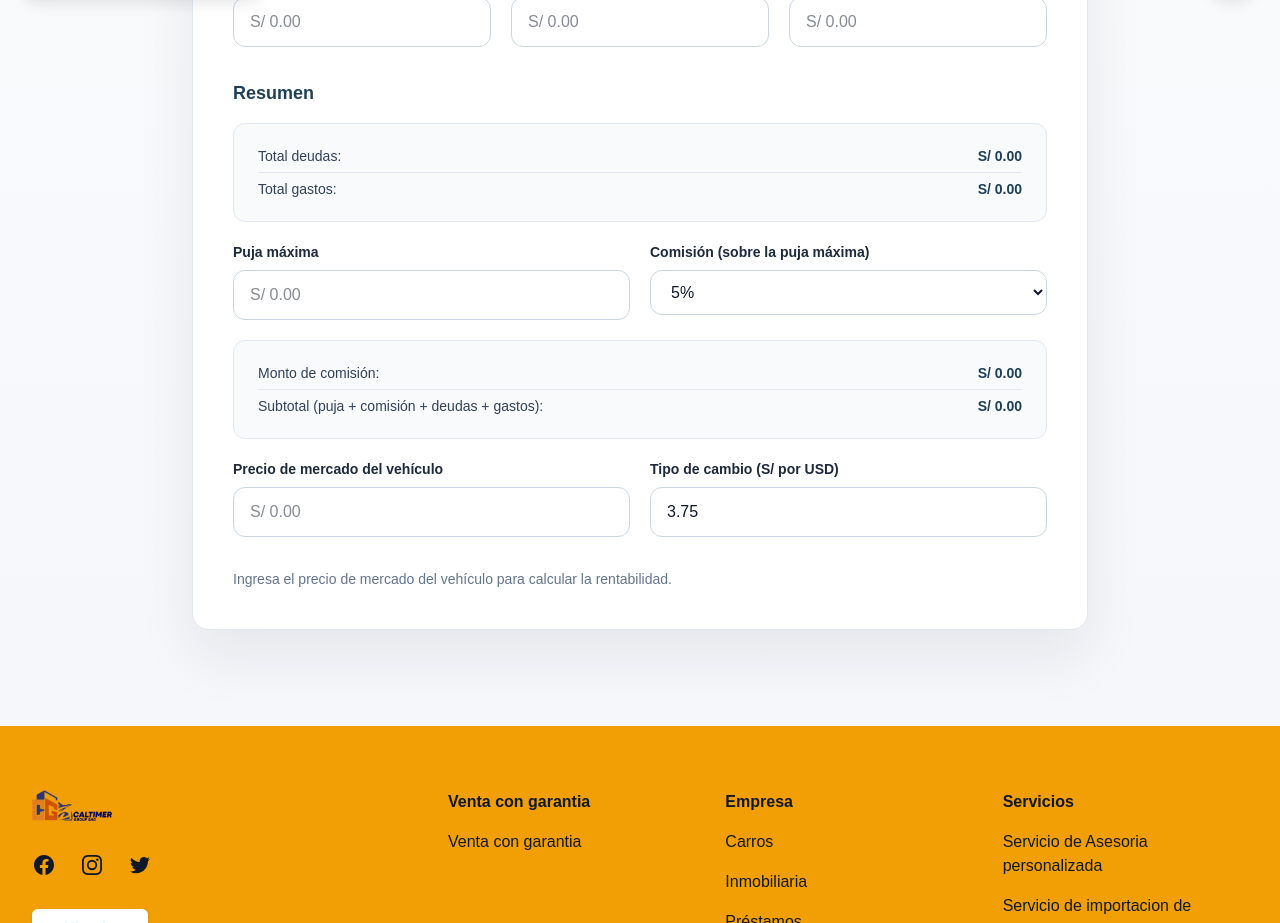
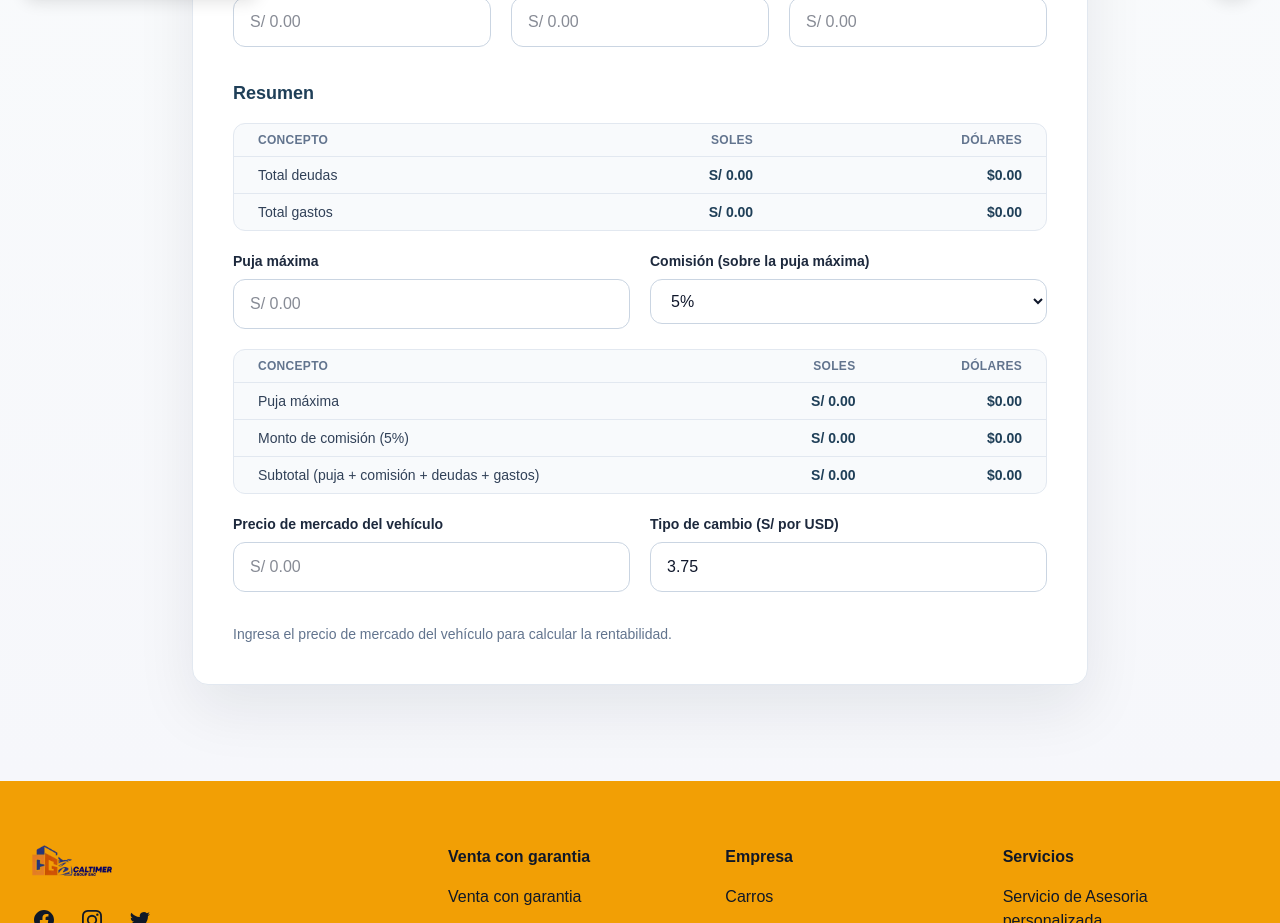
Before and after one commit to xxricardoxx100/caltimer, a Next.js app: page /prestamos/calculadora-rentabilidad in a window 1280 px wide. Shown: the part 780-1703 px from the top of the page. Built offline with nearby package versions, Linux system fonts and the light colour scheme.

Commit message:
mejora calculadora

```diff
--- a/src/app/prestamos/calculadora-rentabilidad/page.js
+++ b/src/app/prestamos/calculadora-rentabilidad/page.js
@@ -75,9 +75,16 @@ export default function CalculadoraRentabilidadPage() {
     const precioMercadoNumerico = numero(precioMercado);
     const tipoCambioNumerico = numero(tipoCambio);
 
+    const aDolares = (soles) => (tipoCambioNumerico > 0 ? soles / tipoCambioNumerico : 0);
+
+    const pujaMaximaDolares = aDolares(pujaNumerica);
+    const totalDeudasDolares = aDolares(totalDeudas);
+    const totalGastosDolares = aDolares(totalGastos);
+    const comisionDolares = aDolares(comisionMonto);
+    const subtotalDolares = aDolares(subtotal);
+
     const rentabilidadSoles = precioMercadoNumerico - subtotal;
-    const rentabilidadDolares =
-      tipoCambioNumerico > 0 ? rentabilidadSoles / tipoCambioNumerico : 0;
+    const rentabilidadDolares = aDolares(rentabilidadSoles);
     const rentabilidadPorcentual =
       subtotal > 0 ? (rentabilidadSoles / subtotal) * 100 : 0;
 
@@ -87,6 +94,11 @@ export default function CalculadoraRentabilidadPage() {
       totalDeudasGastos,
       comisionMonto,
       subtotal,
+      pujaMaximaDolares,
+      totalDeudasDolares,
+      totalGastosDolares,
+      comisionDolares,
+      subtotalDolares,
       rentabilidadSoles,
       rentabilidadDolares,
       rentabilidadPorcentual,
@@ -369,19 +381,36 @@ export default function CalculadoraRentabilidadPage() {
           <div>
             <h2 className="mb-4 text-lg font-bold text-[#1f3f58]">Resumen</h2>
 
-            <div className="rounded-xl border border-slate-200 bg-slate-50 px-4 py-4 text-sm text-slate-700 sm:px-6">
-              <p className="flex items-center justify-between gap-3 border-b border-slate-200 py-1.5">
-                <span>Total deudas:</span>
-                <span className="font-semibold text-[#1f3f58]">
-                  {formatearSoles(totales.totalDeudas)}
-                </span>
-              </p>
-              <p className="flex items-center justify-between gap-3 py-1.5">
-                <span>Total gastos:</span>
-                <span className="font-semibold text-[#1f3f58]">
-                  {formatearSoles(totales.totalGastos)}
-                </span>
-              </p>
+            <div className="overflow-hidden rounded-xl border border-slate-200 bg-slate-50">
+              <table className="w-full text-sm text-slate-700">
+                <thead>
+                  <tr className="border-b border-slate-200 text-xs uppercase tracking-wide text-slate-500">
+                    <th className="px-4 py-2 text-left font-semibold sm:px-6">Concepto</th>
+                    <th className="px-4 py-2 text-right font-semibold sm:px-6">Soles</th>
+                    <th className="px-4 py-2 text-right font-semibold sm:px-6">Dólares</th>
+                  </tr>
+                </thead>
+                <tbody>
+                  <tr className="border-b border-slate-200">
+                    <td className="px-4 py-2 sm:px-6">Total deudas</td>
+                    <td className="px-4 py-2 text-right font-semibold text-[#1f3f58] sm:px-6">
+                      {formatearSoles(totales.totalDeudas)}
+                    </td>
+                    <td className="px-4 py-2 text-right font-semibold text-[#1f3f58] sm:px-6">
+                      {formatearDolares(totales.totalDeudasDolares)}
+                    </td>
+                  </tr>
+                  <tr>
+                    <td className="px-4 py-2 sm:px-6">Total gastos</td>
+                    <td className="px-4 py-2 text-right font-semibold text-[#1f3f58] sm:px-6">
+                      {formatearSoles(totales.totalGastos)}
+                    </td>
+                    <td className="px-4 py-2 text-right font-semibold text-[#1f3f58] sm:px-6">
+                      {formatearDolares(totales.totalGastosDolares)}
+                    </td>
+                  </tr>
+                </tbody>
+              </table>
             </div>
 
             <div className="mt-5 grid gap-5 sm:grid-cols-2">
@@ -414,19 +443,45 @@ export default function CalculadoraRentabilidadPage() {
               </div>
             </div>
 
-            <div className="mt-5 rounded-xl border border-slate-200 bg-slate-50 px-4 py-4 text-sm text-slate-700 sm:px-6">
-              <p className="flex items-center justify-between gap-3 border-b border-slate-200 py-1.5">
-                <span>Monto de comisión:</span>
-                <span className="font-semibold text-[#1f3f58]">
-                  {formatearSoles(totales.comisionMonto)}
-                </span>
-              </p>
-              <p className="flex items-center justify-between gap-3 py-1.5">
-                <span>Subtotal (puja + comisión + deudas + gastos):</span>
-                <span className="font-semibold text-[#1f3f58]">
-                  {formatearSoles(totales.subtotal)}
-                </span>
-              </p>
+            <div className="mt-5 overflow-hidden rounded-xl border border-slate-200 bg-slate-50">
+              <table className="w-full text-sm text-slate-700">
+                <thead>
+                  <tr className="border-b border-slate-200 text-xs uppercase tracking-wide text-slate-500">
+                    <th className="px-4 py-2 text-left font-semibold sm:px-6">Concepto</th>
+                    <th className="px-4 py-2 text-right font-semibold sm:px-6">Soles</th>
+                    <th className="px-4 py-2 text-right font-semibold sm:px-6">Dólares</th>
+                  </tr>
+                </thead>
+                <tbody>
+                  <tr className="border-b border-slate-200">
+                    <td className="px-4 py-2 sm:px-6">Puja máxima</td>
+                    <td className="px-4 py-2 text-right font-semibold text-[#1f3f58] sm:px-6">
+                      {formatearSoles(pujaMaxima)}
+                    </td>
+                    <td className="px-4 py-2 text-right font-semibold text-[#1f3f58] sm:px-6">
+                      {formatearDolares(totales.pujaMaximaDolares)}
+                    </td>
+                  </tr>
+                  <tr className="border-b border-slate-200">
+                    <td className="px-4 py-2 sm:px-6">Monto de comisión ({comisionPct}%)</td>
+                    <td className="px-4 py-2 text-right font-semibold text-[#1f3f58] sm:px-6">
+                      {formatearSoles(totales.comisionMonto)}
+                    </td>
+                    <td className="px-4 py-2 text-right font-semibold text-[#1f3f58] sm:px-6">
+                      {formatearDolares(totales.comisionDolares)}
+                    </td>
+                  </tr>
+                  <tr>
+                    <td className="px-4 py-2 sm:px-6">Subtotal (puja + comisión + deudas + gastos)</td>
+                    <td className="px-4 py-2 text-right font-semibold text-[#1f3f58] sm:px-6">
+                      {formatearSoles(totales.subtotal)}
+                    </td>
+                    <td className="px-4 py-2 text-right font-semibold text-[#1f3f58] sm:px-6">
+                      {formatearDolares(totales.subtotalDolares)}
+                    </td>
+                  </tr>
+                </tbody>
+              </table>
             </div>
 
             <div className="mt-5 grid gap-5 sm:grid-cols-2">
```
